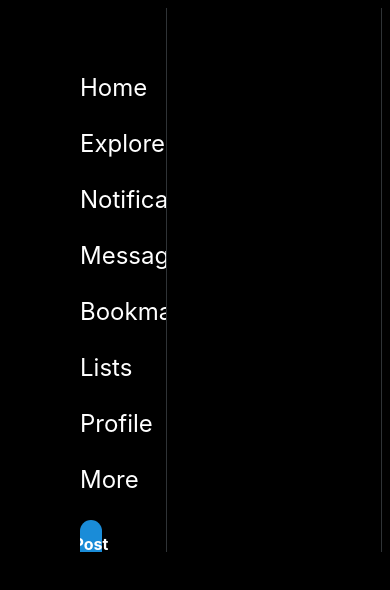
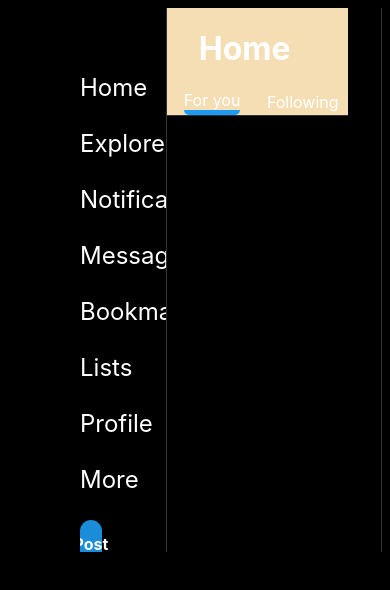
Before and after one commit to DerianMolinaLopez/bakyReact, a React (Vite) app in the folder TwiterBaki/: page / in a window 390 px wide. Shown: the top 590 px of the page. Built offline with nearby package versions, Linux system fonts and the light colour scheme.

Commit message:
terminando en encabezado

```diff
--- a/TwiterBaki/src/components/generadorBotones.jsx
+++ b/TwiterBaki/src/components/generadorBotones.jsx
@@ -72,8 +72,7 @@
       </div>
     </div>
   );
-}
-
+  }
 export function GeneradorDeBotones() {
   const botones = []
   for(let i =0; i<arrayMensajes.length;i++){
@@ -91,6 +90,7 @@
         <div style={{width:'30%',margin:'2rem',marginTop:'3px'}} className='marcoLateral'>
             <aside>
                 <div >
+
                     <input className='buscador' type="text" name="" id="" placeholder='Search' />
                 </div>
                 <Anuncio></Anuncio>
--- a/TwiterBaki/src/components/principal.jsx
+++ b/TwiterBaki/src/components/principal.jsx
@@ -1,8 +1,65 @@
+import React, { useState } from 'react';
 export function Principal(){
     return(
       <div className="contenedorPrincipal">
-          <h1 >ESTE ES EL CONTENIDO PRINCIPAL</h1>
+        <main>
+          <Encabezado>
+
+          </Encabezado>
+
+
+        </main>
+
       </div>
 
     )
 }
+function cambioSeleccion(){
+
+}
+
+function Opciones(props) {
+  const { marcado, texto, onClick } = props;
+
+  const estiloLink = {
+    borderBottom: marcado ? '5px solid rgb(29, 155, 240)' : 'none',
+    color: 'white',
+    textDecoration: 'none', // Para quitar el subrayado por defecto
+    borderRadius: '5px',
+    cursor: 'pointer', // Agregamos un cursor indicando que es interactivo
+  };
+
+  return (
+    <div className="centrado" onClick={onClick}>
+      <a href="#" className="eliminarDecorador" style={estiloLink}>
+        {texto}
+      </a>
+    </div>
+  );
+}
+
+function Encabezado() {
+  const [opcionActiva, setOpcionActiva] = useState('For you');
+
+  const cambiarOpcion = (nuevaOpcion) => {
+    setOpcionActiva(nuevaOpcion);
+  };
+
+  return (
+    <div className="header">
+      <h1 style={{ color: 'white', marginLeft: '2rem' }}>Home</h1>
+      <div className="opciones">
+        <Opciones
+          texto="For you"
+          marcado={opcionActiva === 'For you'}
+          onClick={() => cambiarOpcion('For you')}
+        />
+        <Opciones
+          texto="Following"
+          marcado={opcionActiva === 'Following'}
+          onClick={() => cambiarOpcion('Following')}
+        />
+      </div>
+    </div>
+  );
+}
--- a/TwiterBaki/src/components/styles.css
+++ b/TwiterBaki/src/components/styles.css
@@ -45,10 +45,17 @@
     border-left: solid #2F3336 1px;
 
 }
-.marco{
+.marco {
     margin-left: 4.5rem;
     margin-top: 4rem;
-}
+    width: 320px; /* Ancho fijo en píxeles */
+  }
+
+  .scroll-bar {
+    max-height: 30rem;
+    overflow: scroll;
+    width: 320px; /* Ancho fijo en píxeles */
+  }
 .asideM{
     margin-right: 4rem;
 
@@ -74,17 +81,16 @@
     border-right: solid #2F3336 1px;
     border-left: solid #2F3336 1px;
 }
-.scroll-bar{
-  max-height: 30rem;
-  overflow: scroll;
-  width: 20rem;
-}
+
 .redondeo{
     border-radius: 20px;
     margin-bottom: 1.5rem;
     width: auto;
     height: 2rem;
     transition: .2s;
+}
+.extencion{
+    width: 100%;
 }
 .redondeo:hover{
     background-color: #2F3336;
@@ -190,4 +196,45 @@
     .marcoLateral {
         display: none;
     }
+
 }
+@media (max-width: 968px) {
+    .header {
+        position: fixed;
+        width: 50rem;
+        z-index: 100;
+        background-color: wheat;
+      }
+}
+.header {
+    position: fixed;
+    width: 46.5%;
+    z-index: 100;
+    border-bottom: solid #2F3336 1px;
+    font-family: var(--fuenteEnlace);
+  }
+@media (max-width: 1244px) { /*elimina la barra lateral  izqueirda cuando el tamaño es menor a cierto tamaño*/
+
+}
+.activacion{
+    background-color: rgb(29, 155, 240);
+}
+  .content {
+    margin-top: 80px; /* Ajusta esto según la altura de tu encabezado */
+    /* Resto de estilos para el contenido principal */
+  }
+.opciones{
+   display:grid;
+   grid-template-columns: repeat(2,1fr);
+
+}
+.centrado{
+    display: flex;
+    justify-content: center;
+    flex-direction: center;
+    align-items: center;
+}
+
+.agrandado{
+    height: 100%;
+}
--- a/TwiterBaki/src/index.css
+++ b/TwiterBaki/src/index.css
@@ -1,5 +1,6 @@
 body{
   background-color: #000000;
+  font-size: 16px;
 }
 .esquemaPrincipal{
   display: flex;
```
